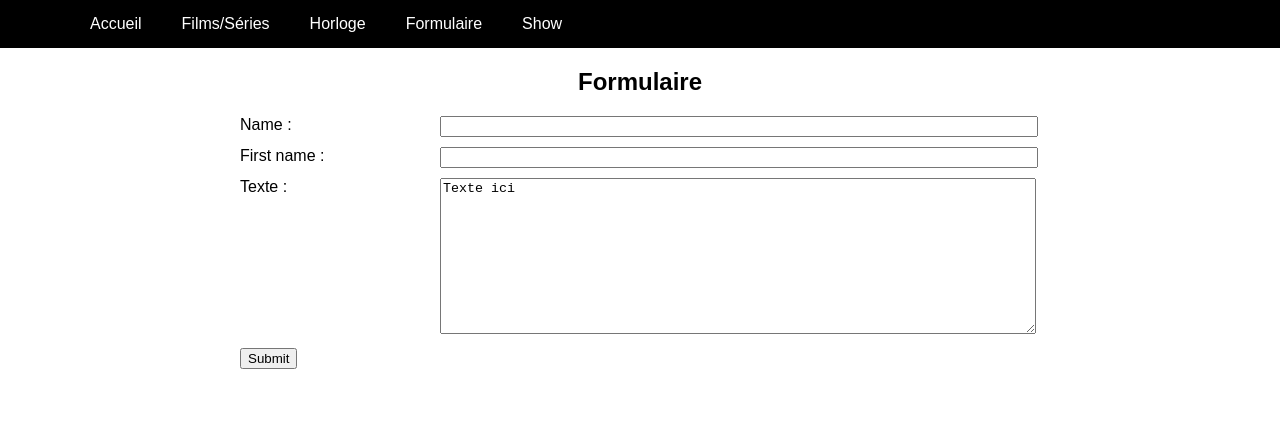
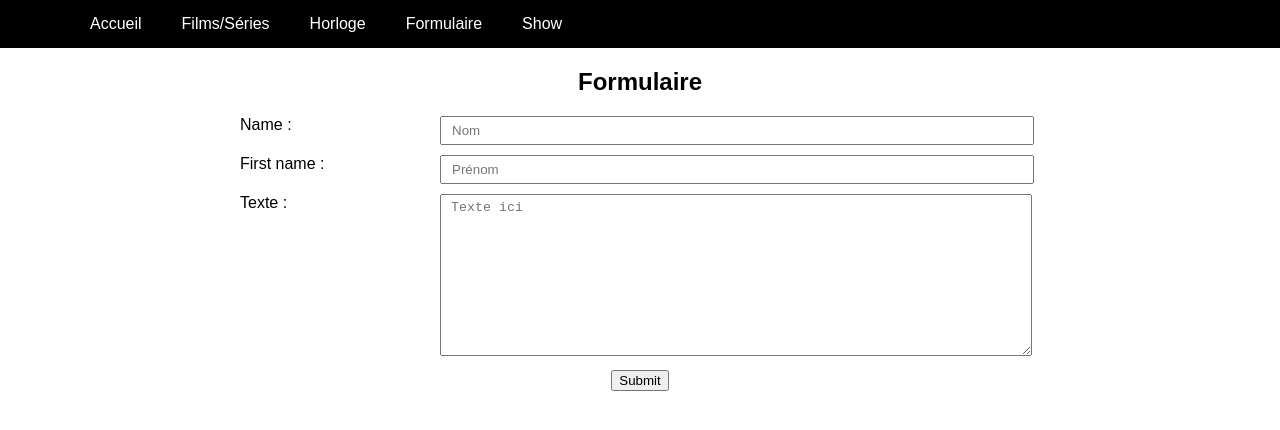
Before and after one commit to malickweb/ReactProjet, a React (Create React App) app: page /formulaire in a window 1280 px wide. Shown: the top 430 px of the page. Built offline with nearby package versions, Linux system fonts and the light colour scheme.

Commit message:
fix form css

```diff
--- a/src/component/Section/Formulaire/Formulaire.css
+++ b/src/component/Section/Formulaire/Formulaire.css
@@ -19,5 +19,11 @@
 
 .containerForm form input,
 .containerForm form textarea {
-    width: calc(100% - 210px);
+    width: calc(100% - 230px);
+    padding: 5px 10px;
 }
+
+.containerForm form button {
+    display: block;
+    margin: 0 auto;
+}
--- a/src/component/Section/Formulaire/Formulaire.js
+++ b/src/component/Section/Formulaire/Formulaire.js
@@ -9,8 +9,8 @@ import './Formulaire.css';
 
 const Formulaire = () => {
     const [inputValues, setInputValues] = useState({
-        name: '',
-        firstName: '',
+        name: 'Nom',
+        firstName: 'Prénom',
         text: 'Texte ici'
     });
 
@@ -36,15 +36,15 @@ const Formulaire = () => {
                 <form onSubmit={handleSubmit}>
                     <div>
                         <label>Name :</label>
-                        <input type="text" name="name" className="form-control" value={inputValues.name} onChange={handleOnChange} />
+                        <input type="text" name="name" placeholder={inputValues.name} className="form-control" onChange={handleOnChange} />
                     </div>
                     <div>
                         <label>First name :</label>
-                        <input type="text" name="firstName" className="form-control" value={inputValues.firstName} onChange={handleOnChange} />
+                        <input type="text" name="firstName" placeholder={inputValues.firstName} className="form-control" onChange={handleOnChange} />
                     </div>
                     <div>
                         <label>Texte :</label>
-                        <textarea name="text" value={inputValues.text} onChange={handleOnChange} cols="30" rows="10" />
+                        <textarea name="text" placeholder={inputValues.text} onChange={handleOnChange} cols="30" rows="10" />
                     </div>
                     <button>Submit</button>
                 </form>
```
